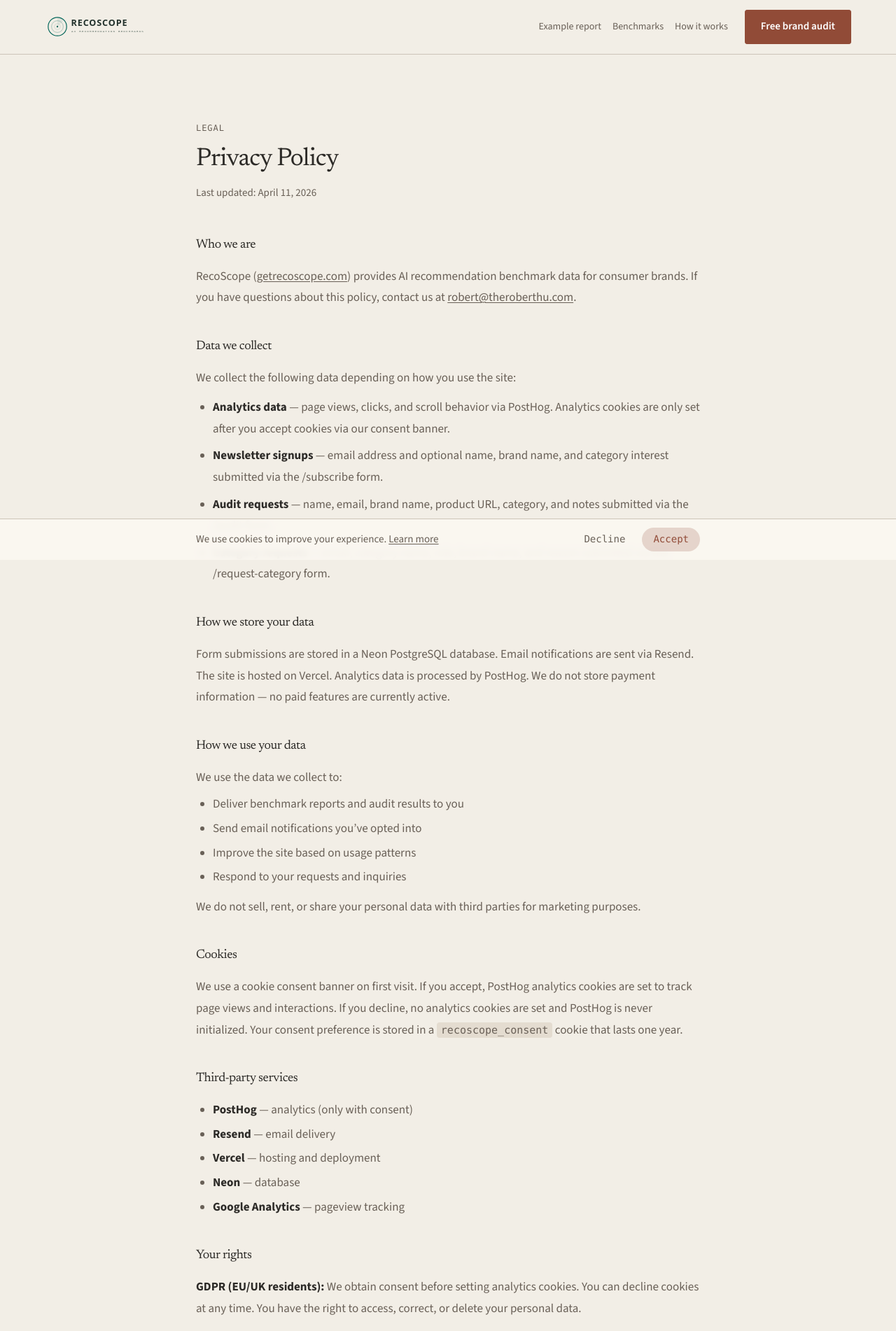
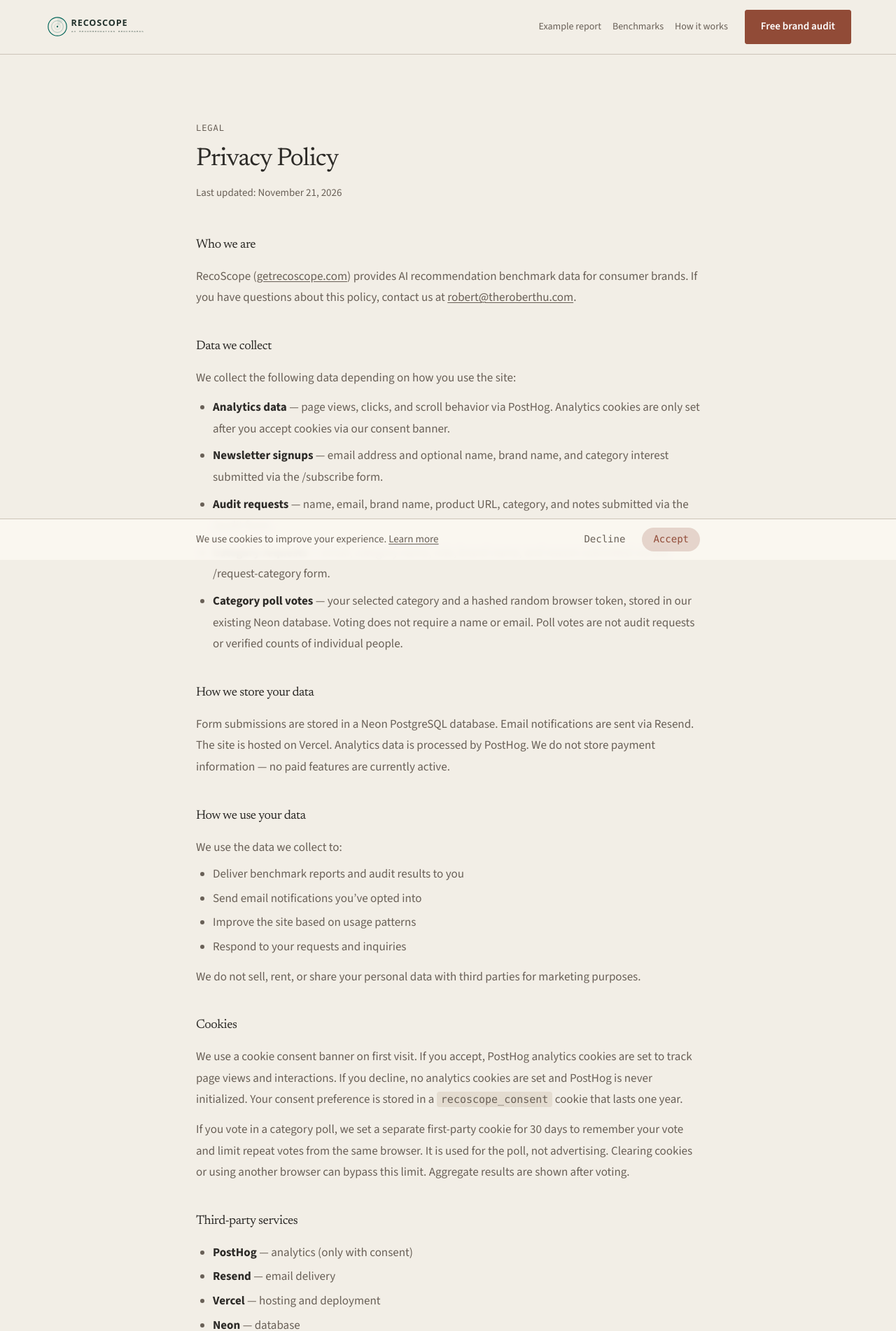
Before and after one commit to theroberthu/recoscope, a Next.js app: page /privacy in a window 1280 px wide. Shown: the top 1902 px of the page at 70% size. Built offline with nearby package versions, Linux system fonts and the light colour scheme.

Commit message:
Explain the anonymous category poll cookie

```diff
--- a/src/app/privacy/page.tsx
+++ b/src/app/privacy/page.tsx
@@ -16,7 +16,7 @@ export default function PrivacyPage() {
         <h1 className="mt-4 text-4xl font-bold tracking-tight text-white">
           Privacy Policy
         </h1>
-        <p className="mt-4 text-[13px] text-white/30">Last updated: April 11, 2026</p>
+        <p className="mt-4 text-[13px] text-white/30">Last updated: November 21, 2026</p>
 
         <div className="mt-12 space-y-10 text-[15px] leading-[1.8] text-[#c8ccd0]">
           <section>
@@ -47,6 +47,11 @@ export default function PrivacyPage() {
               <li>
                 <strong className="text-white/80">Category requests</strong> &mdash; email, category name, role, brand name,
                 and reason submitted via the /request-category form.
+              </li>
+              <li>
+                <strong className="text-white/80">Category poll votes</strong> &mdash; your selected category and a hashed random
+                browser token, stored in our existing Neon database. Voting does not require a name or email.
+                Poll votes are not audit requests or verified counts of individual people.
               </li>
             </ul>
           </section>
@@ -81,6 +86,11 @@ export default function PrivacyPage() {
               to track page views and interactions. If you decline, no analytics cookies are set and PostHog
               is never initialized. Your consent preference is stored in a <code className="rounded bg-white/10 px-1.5 py-0.5 font-mono text-[13px]">recoscope_consent</code> cookie
               that lasts one year.
+            </p>
+            <p className="mt-3">
+              If you vote in a category poll, we set a separate first-party cookie for 30 days to remember your vote
+              and limit repeat votes from the same browser. It is used for the poll, not advertising. Clearing cookies
+              or using another browser can bypass this limit. Aggregate results are shown after voting.
             </p>
           </section>
 
```
